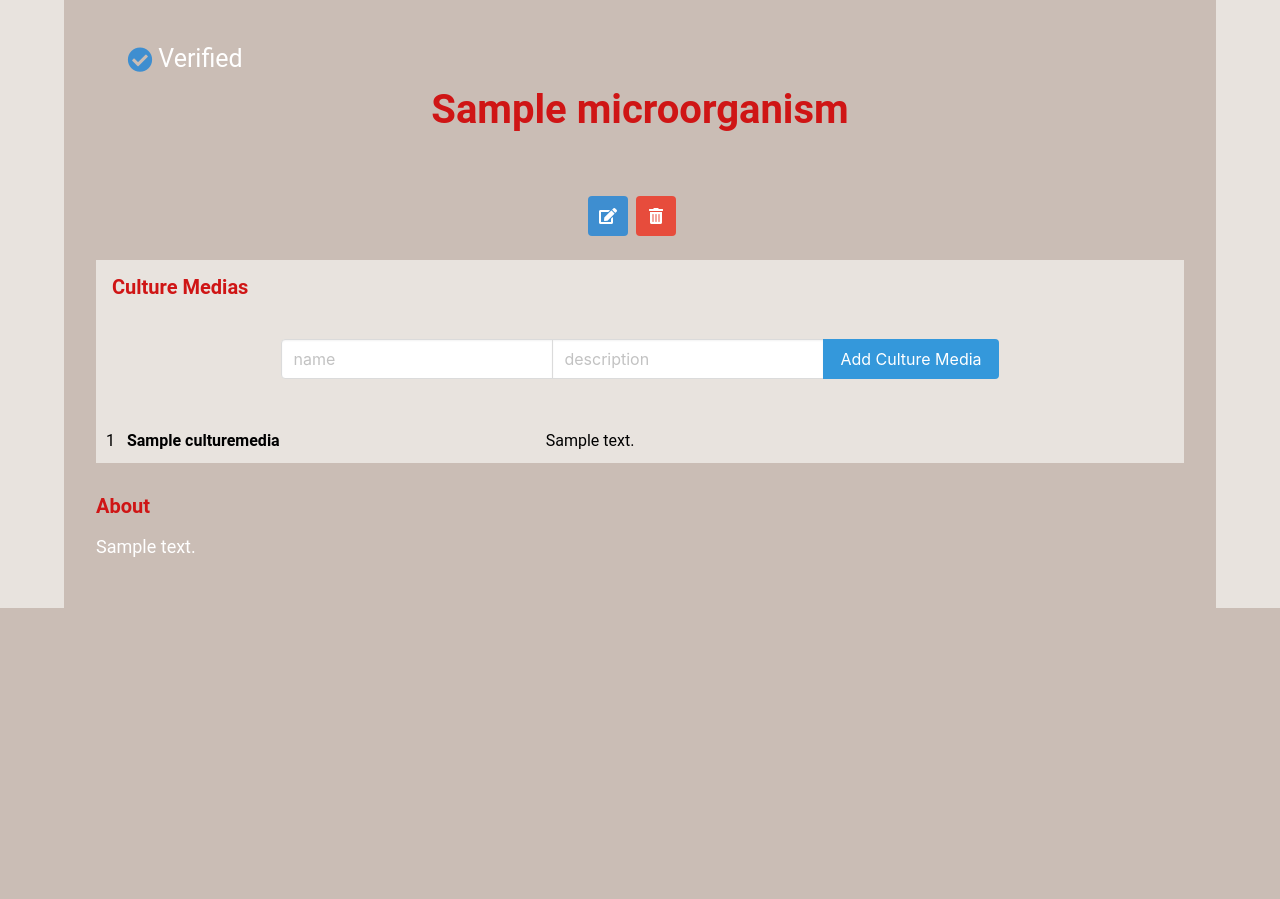
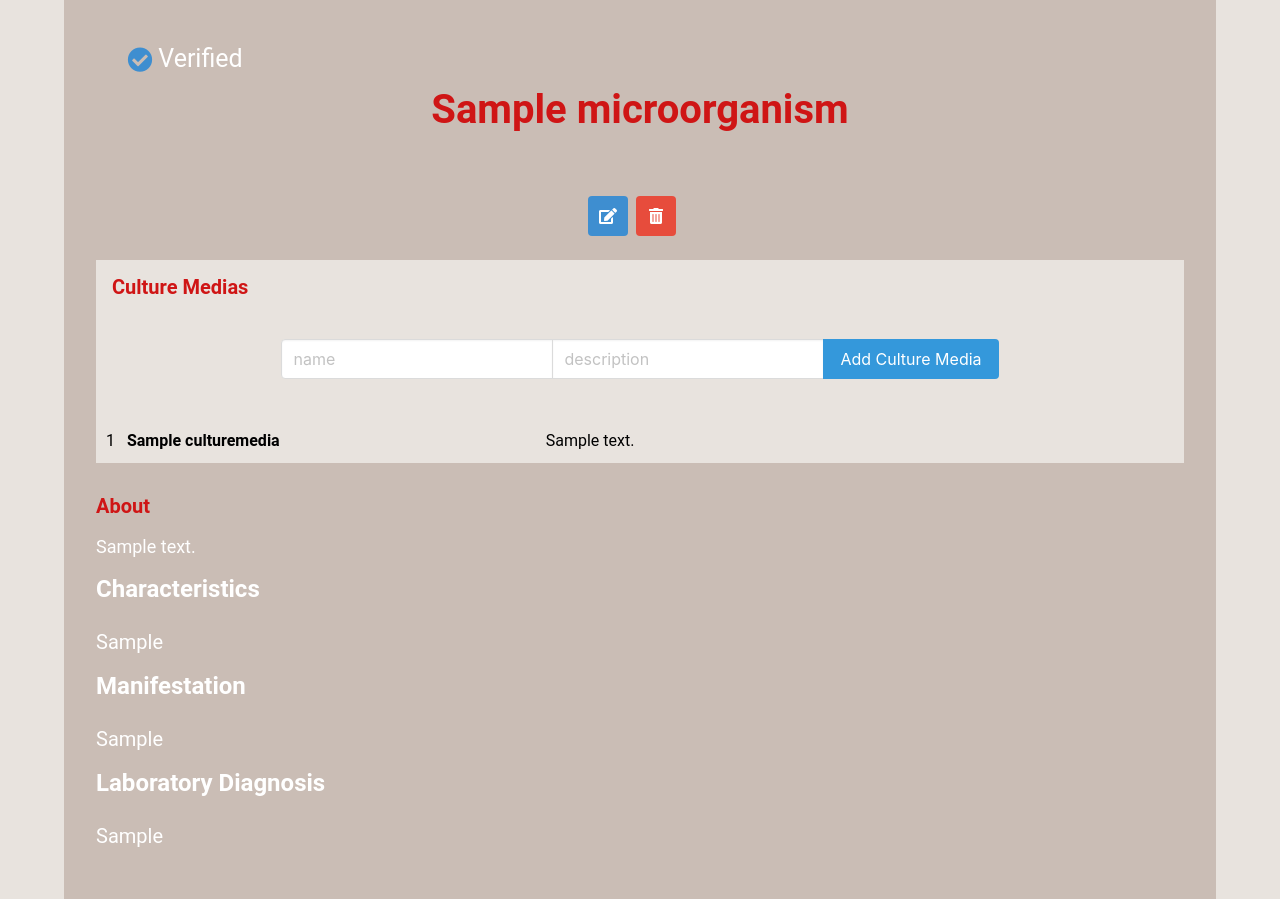
Before and after one commit to DoloresCode/finchfetch, a Django app: page /microorganisms/1/ in a window 1280 px wide. Shown: the part 685-1584 px from the top of the page. Before the commit the page ends 1293 px from the top, so only its background shows below. Run offline with Django 4.2, Linux system fonts and the light colour scheme; tables that the repository leaves empty hold one stand-in row (values such as "Sample post"); grey boxes marked "Sample" are stand-in pictures.

Commit message:
different fields added in detail page

```diff
--- a/main_app/templates/microorganism_detail.html
+++ b/main_app/templates/microorganism_detail.html
@@ -90,6 +90,18 @@
       <h4 class="title is-4">About</h4>
       <p>{{microorganism.description}}</p>
     </div>
+    <div class="detail__characteristics">
+        <h4 class="title is-4">Characteristics</h4>
+      <p>{{microorganism.characteristics}}</p>
+    </div>
+    <div class="detail__manifestation">
+        <h4 class="title is-4">Manifestation</h4>
+      <p>{{microorganism.manifestation}}</p>
+    </div>
+    <div class="detail__laboratory_diagnosis">
+        <h4 class="title is-4">Laboratory Diagnosis</h4>
+      <p>{{microorganism.laboratory_diagnosis}}</p>
+    </div>
   </div>
 </div>
 
```
